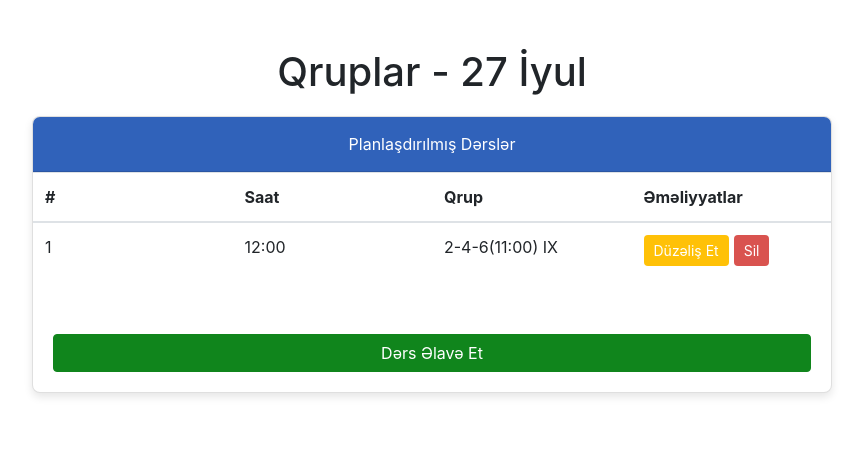
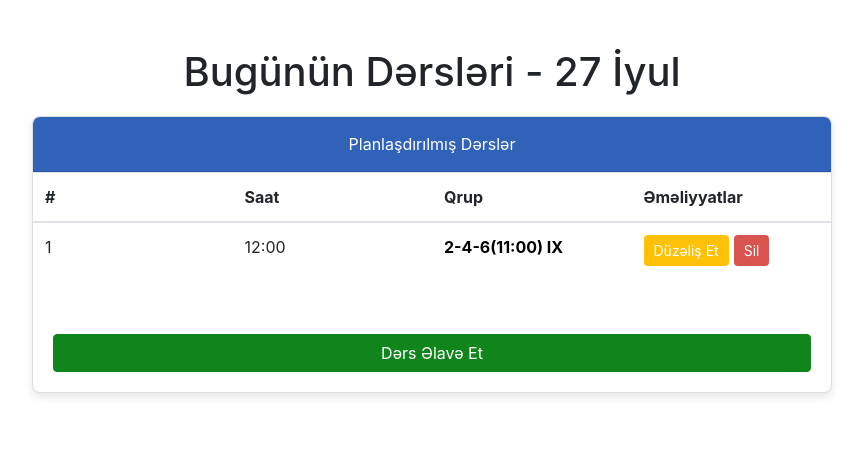
Before and after one commit to SamirAlizada/Tutor, a Django app: page / in a window 1280 px wide. Shown: the part 56-510 px from the top of the page, without its empty margins (208-1071 px from the left). Run offline with Django 4.2, Linux system fonts and the light colour scheme; data comes from the database, SQL or seed files in the repository; some libraries are stand-ins or nearby versions.

Commit message:
style: Update link styles and modify page headings
- Added custom link styles for consistent appearance and hover effects.
- Changed heading text from "Qruplar - {{ today }}" to "Bugünün Dərsləri - {{ today }}" for clarity.
- Updated group name display to include a hyperlink to the group details page with improved navigation.

```diff
--- a/templates/daily_list.html
+++ b/templates/daily_list.html
@@ -119,11 +119,22 @@
         width: 449  px !important;
         height: 38px !important;
     }
+
+    .link-style {
+        text-decoration: none;
+        color: black;
+        font-weight: bold;
+    }
+
+    .link-style:hover {
+        text-decoration: none; /* or any other hover effect you prefer */
+        color: gray; /* or any other color you prefer */
+    }
 </style>
 
 <div class="container mt-5">
     <div class="title-container">
-        <h1>Qruplar - {{ today }}</h1>
+        <h1>Bugünün Dərsləri - {{ today }}</h1>
     </div>
 
     <div class="card mx-auto">
@@ -145,7 +156,9 @@
                         <td>{{ forloop.counter }}</td>
                         <td>{{ schedule.time|date:"H:i" }}</td>
                         <td class="truncated" title="{{ schedule.group.name }}">
-                            {{ schedule.group.name|truncatechars:20 }}
+                            <a href="{% url 'group_detail' schedule.group_id %}?next=daily_list" class="link-style">
+                                {{ schedule.group.name|truncatechars:20 }}
+                            </a>
                         </td>
                         <td>
                             <div class="operations">
```
